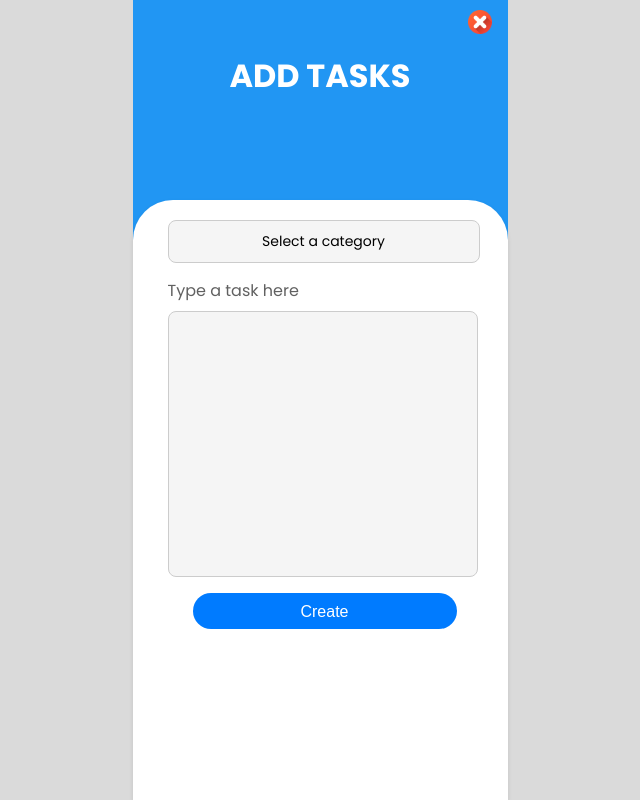
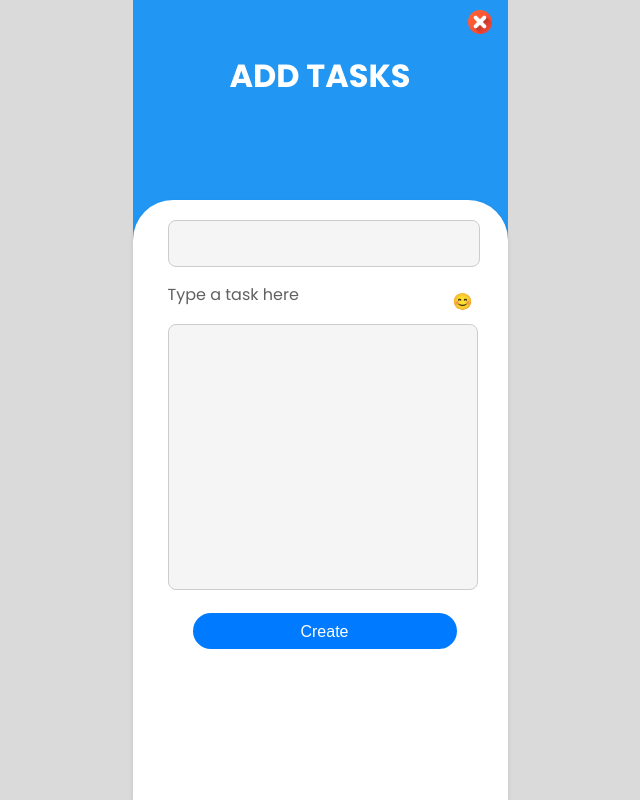
Before and after one commit to RayyanDevZone/list, a React (Create React App) app: page /addtask in a window 1280 px wide. Shown: the whole page, without its empty margins (320-960 px from the left). Built offline with nearby package versions, Linux system fonts and the light colour scheme.

Commit message:
third commit

```diff
--- a/src/Components/Routing/AddTask/AddTask.jsx
+++ b/src/Components/Routing/AddTask/AddTask.jsx
@@ -4,20 +4,23 @@ import { Link } from "react-router-dom";
 import Cross from "../../../images/close 1.svg";
 import { toast } from "react-toastify";
 import "react-toastify/dist/ReactToastify.css";
+import EmojiPicker from "emoji-picker-react";
 
 const AddTask = () => {
   const [selectedCategory, setSelectedCategory] = useState("");
   const [taskText, setTaskText] = useState("");
   const [allTasks, setAllTasks] = useState("");
-  const [showOptions, setShowOptions] = useState(false); // State to manage dropdown options
+  const [showOptions, setShowOptions] = useState(false);
+  const [showEmojiPicker, setShowEmojiPicker] = useState(false);
 
-  const categories = ["Work", "Study", "Travel", "Home", "Shopping"]; // List of categories
+  const categories = ["Work", "Study", "Travel", "Home", "Shopping"];
 
   const isFormValid = selectedCategory !== "" && taskText.trim() !== "";
-
+  const _id= new Date().getTime();
   const handleCreateTask = () => {
     if (isFormValid) {
       const newTask = {
+        id:_id,
         category: selectedCategory,
         text: taskText,
       };
@@ -62,7 +65,7 @@ const AddTask = () => {
             className="dummy-dropdown"
             onClick={() => setShowOptions(!showOptions)}
           >
-            {selectedCategory || "Select a category"}
+            {selectedCategory || ""}
             {showOptions && (
               <ul className="options">
                 {categories.map((category) => (
@@ -79,16 +82,40 @@ const AddTask = () => {
               </ul>
             )}
           </div>
-
-          <label htmlFor="taskInput">Type a task here</label>
+          <div id="labeling">
+          <label htmlFor="taskInput">Type a task here</label>  <button
+            id="emoji-btn"
+            onClick={() => setShowEmojiPicker(!showEmojiPicker)}
+          >
+            😊
+          </button>  </div>
+          <div className="textarea_emoji">
           <textarea
             required
             id="taskInput"
             rows="4"
             value={taskText}
             onChange={(e) => setTaskText(e.target.value)}
-          ></textarea>
+          >
 
+          </textarea>
+
+          {showEmojiPicker && (
+            <EmojiPicker
+              onEmojiClick={(event, emojiObject) => {
+                setTaskText((prevText) => prevText + emojiObject.emoji);
+                setShowEmojiPicker(false);
+                {console.log(emojiObject)}
+              }}
+              disableSearchBar
+              disableSkinTonePicker
+              groupVisibility={{
+                recently_used: false,
+              }}
+              preload
+            />
+          )}
+          </div>
           <button id="btn" disabled={!isFormValid} onClick={handleCreateTask}>
             Create
           </button>
--- a/src/Components/Routing/AddTask/AddTask.scss
+++ b/src/Components/Routing/AddTask/AddTask.scss
@@ -62,6 +62,7 @@
   .dummy-dropdown {
     position: relative;
     width: 290px;
+    height: 25px;
     padding: 10px;
     border: 1px solid #ccc;
     border-radius: 4px;
@@ -104,6 +105,10 @@
       }
     }
   }
+// .textarea_emoji{
+
+// }
+
 
   select,
   textarea {
@@ -155,3 +160,19 @@
     }
   }
 }
+#emoji-btn{
+  background-color: white;
+  color: #616161;
+  width: 20px;
+  display: flex;
+  flex-direction: column;
+  justify-content: center;
+  align-items: flex-start;
+  margin-bottom: 5px;
+}
+#labeling{
+
+  display: flex;
+  width: 320px;
+  justify-content: space-between;
+}
```
